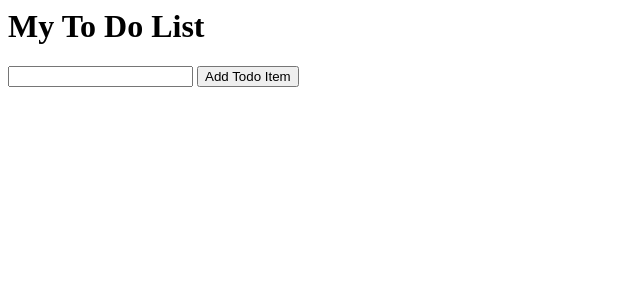
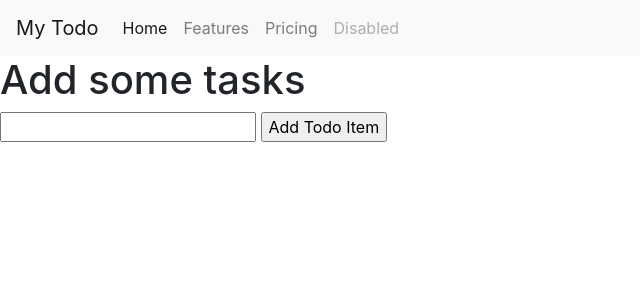
Before and after one commit to RicharSte/i_will_not_forget_about_this_app, a Django app: page /todoapp/ in a window 1280 px wide. Shown: the top 300 px of the page, without its empty margins (0-640 px from the left). Run offline with Django 3.2, Linux system fonts and the light colour scheme; data that the repository does not hold is empty; some libraries are stand-ins or nearby versions.

Commit message:
Начал работать над фронтом. Нужно сделать нормальную навигацию, логин и регистрацию

```diff
--- /dev/null
+++ b/protraker/templates/base.html
@@ -0,0 +1,45 @@
+<!doctype html>
+<html lang="en">
+  <head>
+    <!-- Required meta tags -->
+    <meta charset="utf-8">
+    <meta name="viewport" content="width=device-width, initial-scale=1, shrink-to-fit=no">
+
+    <!-- Bootstrap CSS -->
+    <link rel="stylesheet" href="https://maxcdn.bootstrapcdn.com/bootstrap/4.0.0/css/bootstrap.min.css" integrity="sha384-Gn5384xqQ1aoWXA+058RXPxPg6fy4IWvTNh0E263XmFcJlSAwiGgFAW/dAiS6JXm" crossorigin="anonymous">
+    {% if title %}
+        <title>Todo App - {{ title }} </title>
+    {% else %}
+        <title>Todo App</title>
+    {% endif %}
+  </head>
+  <body>
+    <nav class="navbar navbar-expand-lg navbar-light bg-light">
+      <a class="navbar-brand" href="{% url 'todo-home' %}">My Todo</a>
+      <button class="navbar-toggler" type="button" data-toggle="collapse" data-target="#navbarNavAltMarkup" aria-controls="navbarNavAltMarkup" aria-expanded="false" aria-label="Toggle navigation">
+        <span class="navbar-toggler-icon"></span>
+      </button>
+      <div class="collapse navbar-collapse" id="navbarNavAltMarkup">
+        <div class="navbar-nav">
+          <a class="nav-item nav-link active" href="#">Home<span class="sr-only">(current)</span></a>
+          <a class="nav-item nav-link" href="#">Features</a>
+          <a class="nav-item nav-link" href="#">Pricing</a>
+          <a class="nav-item nav-link disabled" href="#">Disabled</a>
+        </div>
+      </div>
+    </nav>
+    {% if messages %}
+        {% for message in messages %}
+            {{ message }}
+        {% endfor %}
+    {% endif %}
+    {% block content %}
+    {% endblock content %}
+
+    <!-- Optional JavaScript -->
+    <!-- jQuery first, then Popper.js, then Bootstrap JS -->
+    <script src="https://code.jquery.com/jquery-3.2.1.slim.min.js" integrity="sha384-KJ3o2DKtIkvYIK3UENzmM7KCkRr/rE9/Qpg6aAZGJwFDMVNA/GpGFF93hXpG5KkN" crossorigin="anonymous"></script>
+    <script src="https://cdnjs.cloudflare.com/ajax/libs/popper.js/1.12.9/umd/popper.min.js" integrity="sha384-ApNbgh9B+Y1QKtv3Rn7W3mgPxhU9K/ScQsAP7hUibX39j7fakFPskvXusvfa0b4Q" crossorigin="anonymous"></script>
+    <script src="https://maxcdn.bootstrapcdn.com/bootstrap/4.0.0/js/bootstrap.min.js" integrity="sha384-JZR6Spejh4U02d8jOt6vLEHfe/JQGiRRSQQxSfFWpi1MquVdAyjUar5+76PVCmYl" crossorigin="anonymous"></script>
+  </body>
+</html>
--- a/protraker/templates/index.html
+++ b/protraker/templates/todo/home.html
@@ -1,9 +1,6 @@
-<h1>My To Do List</h1>
-{% if messages %}
-    {% for message in messages %}
-        {{ message }}
-    {% endfor %}
-{% endif %}
+{% extends 'base.html' %}
+{% block content %}
+<h1> Add some tasks</h1>
 <form action="/addTodo/" method = "post"> {% csrf_token %}
     <input type="text" name="content">
     <input type="submit" value="Add Todo Item">
@@ -17,3 +14,4 @@
     </li>
     {% endfor %}
 </ul>
+{% endblock content %}
--- a/protraker/todostuff/views.py
+++ b/protraker/todostuff/views.py
@@ -5,7 +5,7 @@ from .models import Todo
 
 def todoappView(request):
     all_todo_items = Todo.objects.all()
-    return render(request, 'index.html', {'all_items':all_todo_items})
+    return render(request, 'todo/home.html', {'all_items':all_todo_items, 'title': 'Add some tasks'})
 
 def addTodo(request):
     text = request.POST['content']
--- a/protraker/users/views.py
+++ b/protraker/users/views.py
@@ -13,4 +13,4 @@ def register(request):
             return redirect('login')
     else:
         form = UserRegiesterForm()
-    return render(request, 'users/register.html', {'form': form})
+    return render(request, 'users/register.html', {'form': form, 'title': 'Registration'})
```
Also changed, not shown: protraker/templates/users/login.html (+3 -5 lines), protraker/templates/users/logout.html (+3 -5 lines), protraker/templates/users/register.html (+3 -5 lines).
